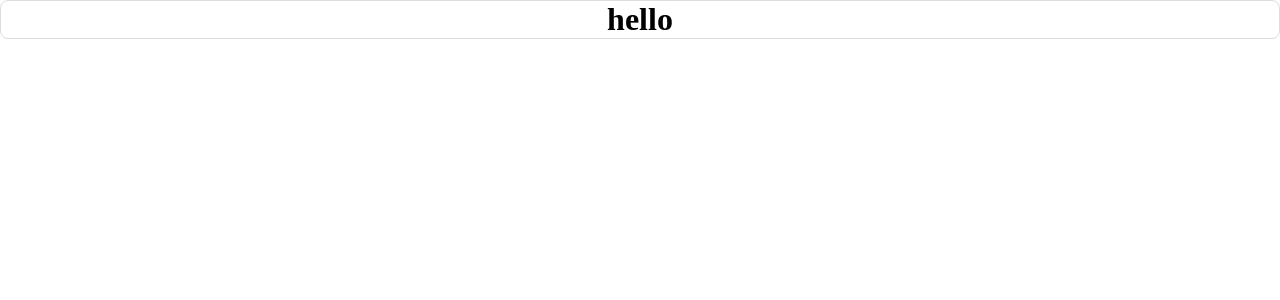
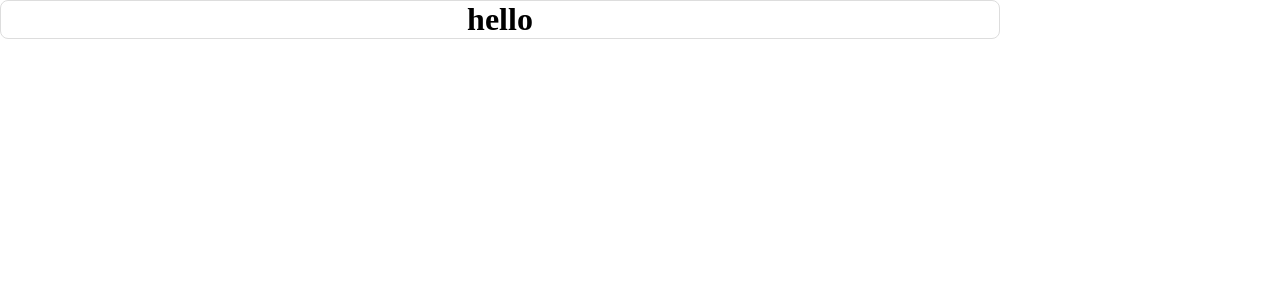
Before and after one commit to hasin202/RenderGPT, a React (Vite) app: page / in a window 1280 px wide. Shown: the top 300 px of the page. Built offline with nearby package versions, Linux system fonts and the light colour scheme; a web font is replaced by a local one.

Commit message:
updated import for App.styled:

```diff
--- a/src/App.jsx
+++ b/src/App.jsx
@@ -1,7 +1,12 @@
 import APIkey from "./api-key/api-key";
+import { PageContainer } from "./App.styled";
 
 const App = () => {
-  return <APIkey />;
+  return (
+    <PageContainer>
+      <APIkey />
+    </PageContainer>
+  );
 };
 
 export default App;
--- a/src/api-key/api-key.jsx
+++ b/src/api-key/api-key.jsx
@@ -1,5 +1,5 @@
 import { APIKeyCard } from "./api-key.styled";
-import { H1Text, PText } from "../app.styled";
+import { H1Text, PText } from "../App.styled";
 
 const APIkey = () => {
   return (
```
